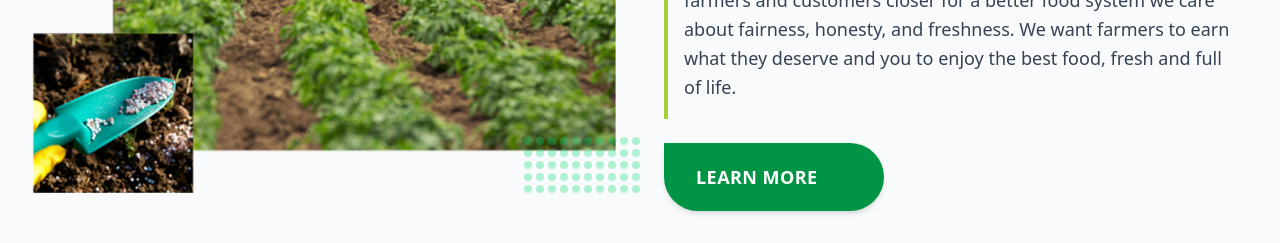
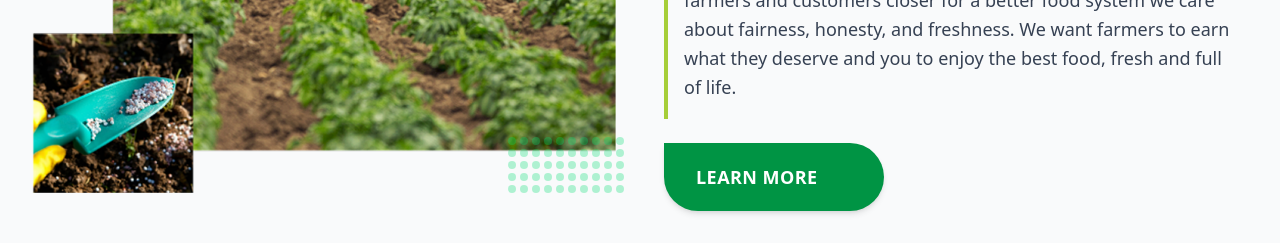
Before and after one commit to vidhisavaliya-1710/HarvestPoint, a React (Vite) app in the folder HARVESTPOINT/: page /#/ in a window 1280 px wide. Shown: the part 1820-2063 px from the top of the page. Built offline with nearby package versions, Linux system fonts and the light colour scheme.

Commit message:
solve issue

```diff
--- a/HARVESTPOINT/src/Pages/Product.jsx
+++ b/HARVESTPOINT/src/Pages/Product.jsx
@@ -79,7 +79,7 @@ function Product() {
         </div>
 
         {/* Products Grid */}
-        <div className="grid grid-cols-1 xs:grid-cols-2 sm:grid-cols-2 lg:grid-cols-3 xl:grid-cols-4 gap-4 sm:gap-6 mb-8 sm:mb-12">
+        <div className="grid grid-cols-1 xs:grid-cols-2 sm:grid-cols-2 lg:grid-cols-4 xl:grid-cols-4 gap-4 sm:gap-6 mb-8 sm:mb-12">
           {products.map((product) => (
             <div
               key={product.id}
--- a/HARVESTPOINT/src/Pages/WhoWeAre.jsx
+++ b/HARVESTPOINT/src/Pages/WhoWeAre.jsx
@@ -19,11 +19,12 @@ const WhoWeAre = () => {
               />
 
               {/* Decorative dots pattern */}
-             <div className="absolute  -bottom-0 -right-10 md:-right-6 grid grid-cols-10 gap-1 opacity-30">
+      <div className="absolute bottom-0 -right-2 grid grid-cols-10 gap-1 opacity-30 overflow-x-auto max-w-full">
   {[...Array(50)].map((_, i) => (
     <div key={i} className="w-2 h-2 bg-green-400 rounded-full"></div>
   ))}
 </div>
+
 
             </div>
 
```
